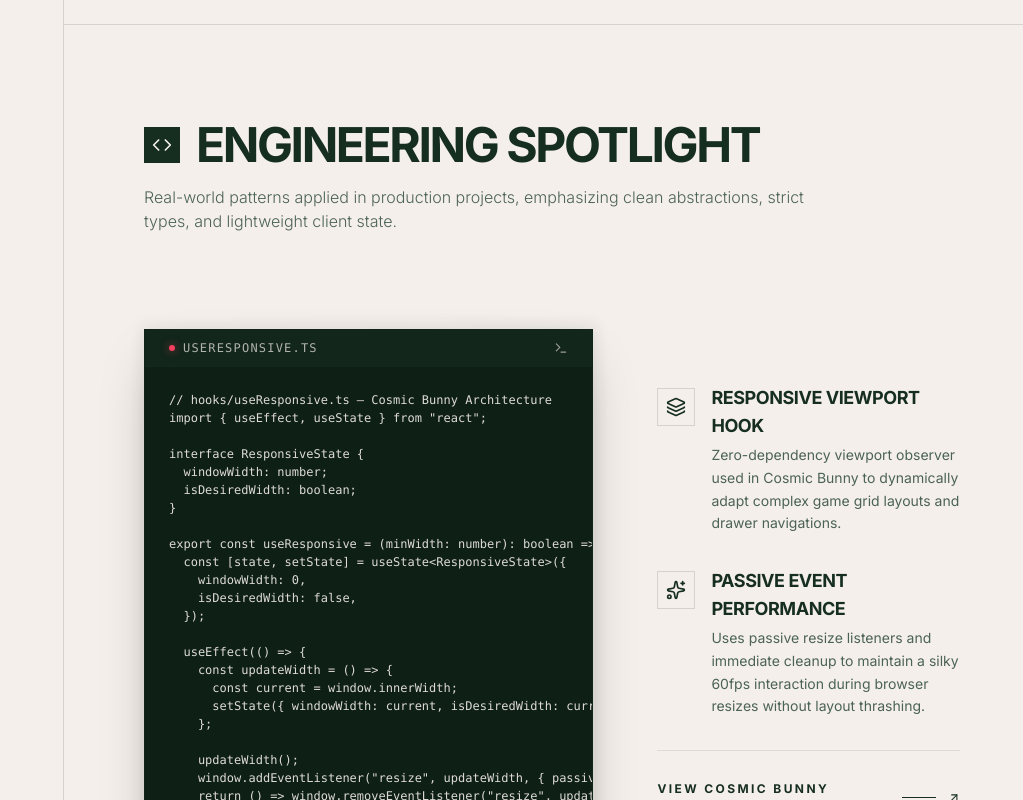
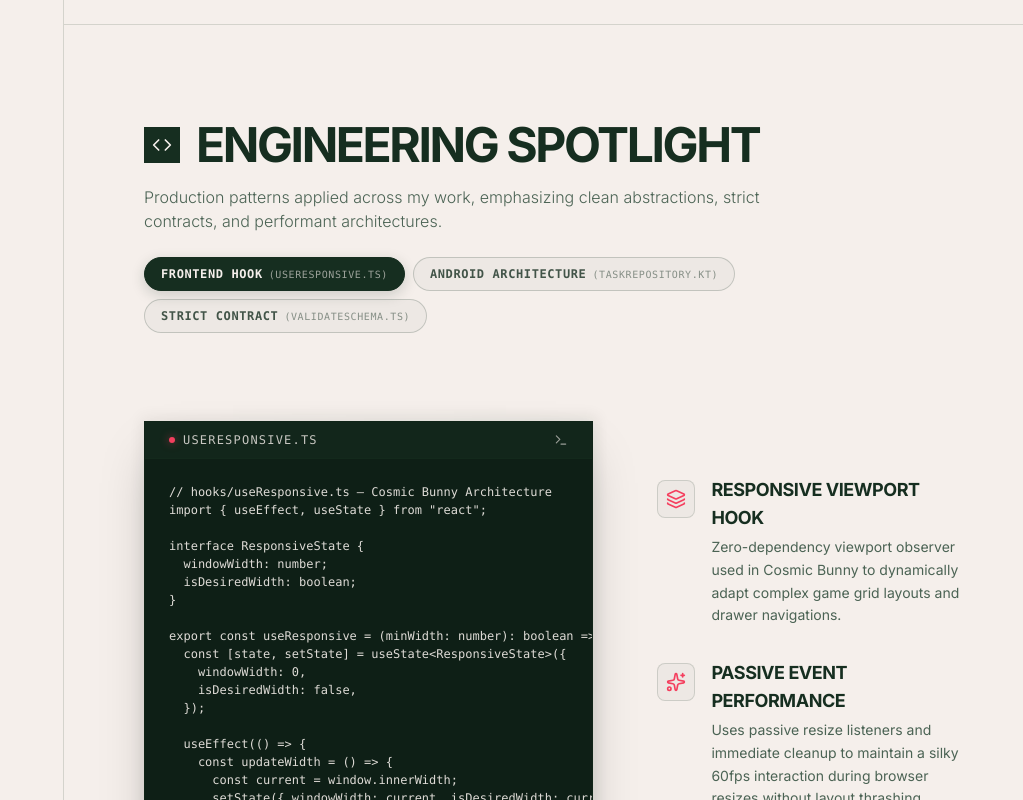
Before and after one commit to Riss27/farisdev, a Next.js app: page / in a window 1280 px wide. Shown: the part 5540-6340 px from the top of the page, without its empty margins (257-1280 px from the left). Built offline with nearby package versions, Linux system fonts and the light colour scheme.

Commit message:
feat(spotlight): add multi-pattern code tabs for engineering preview

```diff
--- a/src/components/CodeShowcase.jsx
+++ b/src/components/CodeShowcase.jsx
@@ -1,7 +1,29 @@
+"use client";
+
+import { useState } from "react";
 import FadeIn from "./FadeIn";
-import { Code, Terminal, Layers, Sparkles, ArrowUpRight } from "lucide-react";
+import { Code, Terminal, Layers, Sparkles, ArrowUpRight, ShieldCheck, Database } from "lucide-react";
 
-const snippet = `// hooks/useResponsive.ts — Cosmic Bunny Architecture
+const codePatterns = [
+  {
+    id: "hook",
+    fileName: "useResponsive.ts",
+    label: "Frontend Hook",
+    project: "Cosmic Bunny",
+    repoUrl: "https://github.com/Riss27/cosmic-bunny",
+    features: [
+      {
+        icon: Layers,
+        title: "Responsive Viewport Hook",
+        desc: "Zero-dependency viewport observer used in Cosmic Bunny to dynamically adapt complex game grid layouts and drawer navigations.",
+      },
+      {
+        icon: Sparkles,
+        title: "Passive Event Performance",
+        desc: "Uses passive resize listeners and immediate cleanup to maintain a silky 60fps interaction during browser resizes without layout thrashing.",
+      },
+    ],
+    snippet: `// hooks/useResponsive.ts — Cosmic Bunny Architecture
 import { useEffect, useState } from "react";
 
 interface ResponsiveState {
@@ -27,13 +49,98 @@ export const useResponsive = (minWidth: number): boolean => {
   }, [minWidth]);
 
   return state.isDesiredWidth;
-};`;
+};`,
+  },
+  {
+    id: "repo",
+    fileName: "TaskRepository.kt",
+    label: "Android Architecture",
+    project: "FE MangTodo",
+    repoUrl: "https://github.com/Riss27/FE-MangTodo",
+    features: [
+      {
+        icon: Database,
+        title: "Offline-First Single Source of Truth",
+        desc: "Coordinates Room database caching with background Retrofit API fetches, ensuring the user interface responds with zero network latency.",
+      },
+      {
+        icon: ShieldCheck,
+        title: "Coroutines & Dispatchers",
+        desc: "Strictly dispatches IO operations off the main thread with Kotlin Coroutines, eliminating frame drops during task list mutations.",
+      },
+    ],
+    snippet: `// repository/TaskRepository.kt — MangTodo Architecture
+package com.faris.mangtodo.data.repository
+
+import kotlinx.coroutines.Dispatchers
+import kotlinx.coroutines.flow.Flow
+import kotlinx.coroutines.withContext
+
+class TaskRepository(
+    private val taskDao: TaskDao,
+    private val apiService: TaskApiService
+) {
+    val allTasks: Flow<List<TaskEntity>> = taskDao.observeAllTasks()
+
+    suspend fun syncTasks() = withContext(Dispatchers.IO) {
+        val remoteTasks = apiService.fetchTasks()
+        taskDao.insertAll(remoteTasks.map { it.toEntity() })
+    }
+
+    suspend fun insertTask(task: TaskEntity) = withContext(Dispatchers.IO) {
+        taskDao.insertTask(task)
+    }
+}`,
+  },
+  {
+    id: "schema",
+    fileName: "validateSchema.ts",
+    label: "Strict Contract",
+    project: "Internship Saptaloka",
+    repoUrl: "https://github.com/Riss27/internship-learning",
+    features: [
+      {
+        icon: ShieldCheck,
+        title: "Compile-to-Runtime Type Guard",
+        desc: "Ensures request payloads are strictly parsed and sanitized before reaching controller business logic, avoiding unhandled database exceptions.",
+      },
+      {
+        icon: Layers,
+        title: "Standardized API Error Mapping",
+        desc: "Converts validation failures into predictable RFC-compliant JSON responses with exact field path references for client toast feedback.",
+      },
+    ],
+    snippet: `// middleware/validateSchema.ts — Saptaloka Architecture
+import { Request, Response, NextFunction } from "express";
+import { ZodSchema, ZodError } from "zod";
+
+export const validateRequest = (schema: ZodSchema) => {
+  return async (req: Request, res: Response, next: NextFunction) => {
+    try {
+      req.body = await schema.parseAsync(req.body);
+      next();
+    } catch (error) {
+      if (error instanceof ZodError) {
+        return res.status(422).json({
+          status: "fail",
+          errors: error.issues.map((i) => ({ path: i.path.join("."), message: i.message })),
+        });
+      }
+      return res.status(500).json({ status: "error", message: "Internal validation failure" });
+    }
+  };
+};`,
+  },
+];
 
 export default function CodeShowcase() {
+  const [activeTab, setActiveTab] = useState(0);
+  const current = codePatterns[activeTab];
+
   return (
     <section id="code" className="py-16 sm:py-20 lg:py-24 px-4 sm:px-8 md:px-12 lg:px-20 border-b border-forest/15 overflow-hidden transition-colors duration-500">
       <div className="grid lg:grid-cols-12 gap-8 sm:gap-12 lg:gap-16">
-        <div className="lg:col-span-12 mb-4 sm:mb-8 min-w-0">
+        <div className="lg:col-span-12 mb-4 sm:mb-6 min-w-0">
           <FadeIn>
             <div className="flex items-center gap-4 mb-4">
               <div className="p-2 bg-forest text-cream">
@@ -42,9 +149,31 @@ export default function CodeShowcase() {
               <h2 className="text-2xl sm:text-3xl md:text-5xl font-bold tracking-tighter uppercase text-forest">Engineering Spotlight</h2>
             </div>
             <p className="text-forest-muted max-w-2xl font-light text-sm sm:text-base">
-              Real-world patterns applied in production projects, emphasizing clean abstractions, strict types, and lightweight client state.
+              Production patterns applied across my work, emphasizing clean abstractions, strict contracts, and performant architectures.
             </p>
           </FadeIn>
+
+          {/* Pattern Tabs */}
+          <div className="flex flex-wrap gap-2 mt-6">
+            {codePatterns.map((pat, idx) => {
+              const isActive = activeTab === idx;
+              return (
+                <button
+                  key={pat.id}
+                  type="button"
+                  onClick={() => setActiveTab(idx)}
+                  className={`px-4 py-2 rounded-full text-xs font-mono uppercase tracking-wider transition-all duration-200 border ${
+                    isActive
+                      ? "bg-forest text-cream border-forest shadow-[0_4px_14px_rgba(22,46,32,0.18)]"
+                      : "bg-forest/[0.03] text-forest/80 border-forest/20 hover:border-forest/50 hover:bg-forest/[0.08]"
+                  }`}
+                >
+                  <span className="font-semibold">{pat.label}</span>
+                  <span className="opacity-60 ml-1.5 text-[10px]">({pat.fileName})</span>
+                </button>
+              );
+            })}
+          </div>
         </div>
 
         <div className="lg:col-span-7 min-w-0">
@@ -55,13 +184,13 @@ export default function CodeShowcase() {
                 <div className="flex items-center justify-between px-4 sm:px-6 py-2.5 border-b border-forest/30 bg-forest/50">
                   <div className="flex items-center gap-2">
                     <span className="w-1.5 h-1.5 rounded-full bg-pink shadow-[0_0_8px_rgba(244,63,94,0.6)]"></span>
-                    <span className="text-[11px] sm:text-xs uppercase tracking-widest text-cream/70 font-mono">useResponsive.ts</span>
+                    <span className="text-[11px] sm:text-xs uppercase tracking-widest text-cream/80 font-mono font-medium">{current.fileName}</span>
                   </div>
                   <Terminal size={14} className="text-cream/60" aria-hidden="true" />
                 </div>
                 <div className="p-3 sm:p-6 overflow-x-auto max-h-[350px] sm:max-h-[500px]">
                   <pre className="text-[10px] sm:text-xs font-mono text-cream/90 leading-normal whitespace-pre">
-                    <code>{snippet}</code>
+                    <code>{current.snippet}</code>
                   </pre>
                 </div>
               </div>
@@ -72,38 +201,29 @@ export default function CodeShowcase() {
         <div className="lg:col-span-5 flex flex-col justify-center min-w-0">
           <FadeIn delay={0.4} direction="left">
             <div className="space-y-6 sm:space-y-8">
-              <div className="flex gap-4 items-start group">
-                <div className="mt-1 p-2 border border-forest/15 group-hover:bg-forest group-hover:text-cream transition-colors duration-300">
-                  <Layers size={20} aria-hidden="true" />
-                </div>
-                <div>
-                  <h3 className="text-lg font-bold uppercase tracking-tight mb-1 text-forest">Responsive Viewport Hook</h3>
-                  <p className="text-forest-muted text-sm leading-relaxed">
-                    Zero-dependency viewport observer used in Cosmic Bunny to dynamically adapt complex game grid layouts and drawer navigations.
-                  </p>
-                </div>
-              </div>
-
-              <div className="flex gap-4 items-start group">
-                <div className="mt-1 p-2 border border-forest/15 group-hover:bg-forest group-hover:text-cream transition-colors duration-300">
-                  <Sparkles size={20} aria-hidden="true" />
-                </div>
-                <div>
-                  <h3 className="text-lg font-bold uppercase tracking-tight mb-1 text-forest">Passive Event Performance</h3>
-                  <p className="text-forest-muted text-sm leading-relaxed">
-                    Uses passive resize listeners and immediate cleanup to maintain a silky 60fps interaction during browser resizes without layout thrashing.
-                  </p>
-                </div>
-              </div>
+              {current.features.map((feat, fIdx) => {
+                const IconComponent = feat.icon;
+                return (
+                  <div key={fIdx} className="flex gap-4 items-start group">
+                    <div className="mt-1 p-2 border border-forest/15 rounded-lg bg-forest/[0.03] group-hover:bg-forest group-hover:text-cream transition-colors duration-300">
+                      <IconComponent size={20} className="text-pink group-hover:text-pink transition-colors" aria-hidden="true" />
+                    </div>
+                    <div>
+                      <h3 className="text-lg font-bold uppercase tracking-tight mb-1 text-forest">{feat.title}</h3>
+                      <p className="text-forest-muted text-sm leading-relaxed">{feat.desc}</p>
+                    </div>
+                  </div>
+                );
+              })}
 
               <div className="pt-6 border-t border-forest/10">
                 <a
-                  href="https://github.com/Riss27/cosmic-bunny"
+                  href={current.repoUrl}
                   target="_blank"
                   rel="noopener noreferrer"
                   className="inline-flex items-center gap-3 text-xs font-bold uppercase tracking-[0.2em] text-forest hover:text-pink hover:translate-x-1.5 transition-all duration-200 group"
                 >
-                  <span>View Cosmic Bunny Repository</span>
+                  <span>View {current.project} Repository</span>
                   <div className="w-10 h-px bg-forest group-hover:bg-pink group-hover:w-14 transition-all duration-300"></div>
                   <ArrowUpRight size={15} className="transition-all duration-200 group-hover:translate-x-0.5 group-hover:-translate-y-0.5" aria-hidden="true" />
                 </a>
```
